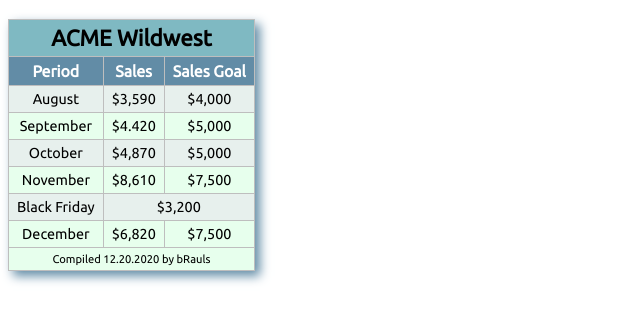
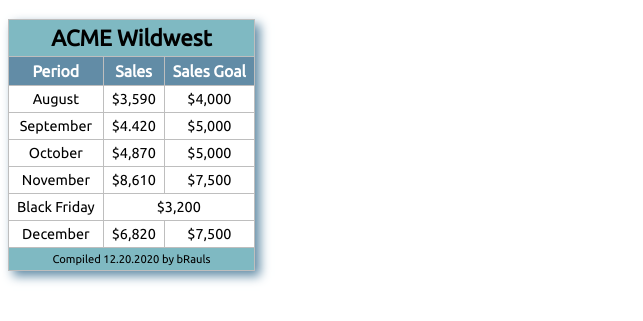
Before and after one commit to tuningchick/tuningchick.github.io, a plain HTML site: page assignments/lesson-08/tablebuild.html in a window 1280 px wide. Shown: the part 61-382 px from the top of the page, without its empty margins (0-643 px from the left). Drawn offline with Linux system fonts and the light colour scheme.

Commit message:
trying something with color

```diff
--- a/assignments/lesson-08/css/minimal-table.css
+++ b/assignments/lesson-08/css/minimal-table.css
@@ -35,17 +35,11 @@ td {
   text-align: center;
 }
 
-tr:nth-child(even) td {
-  background-color: #e7f0ed;
-}
 
-tr:nth-child(odd) td {
-  background-color: #e7ffed;
-}
 
 /* style tfoot elements */
 
-tfoot td{
+tfoot {
     background-color: #7fb9c2;
     font-size: .7rem;
 }
```
